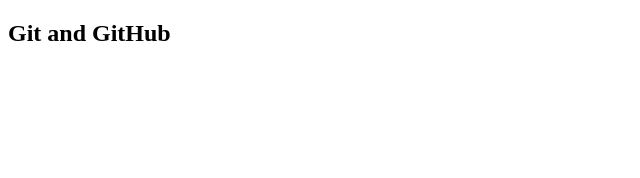
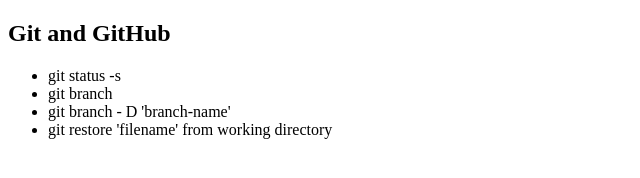
Before and after one commit to amanuelbelete95/mosh-hamedani-tutorial, a plain HTML site: page index.html in a window 1280 px wide. Shown: the whole page, without its empty margins (0-640 px from the left). Drawn offline with Linux system fonts and the light colour scheme.

Commit message:
git commands

```diff
--- a/index.html
+++ b/index.html
@@ -8,5 +8,11 @@
   </head>
   <body>
     <h2>Git and GitHub</h2>
+    <ul class="gitCommands">
+      <li>git status -s</li>
+      <li>git branch</li>
+      <li>git branch - D 'branch-name'</li>
+      <li>git restore 'filename' from working directory</li>
+    </ul>
   </body>
 </html>
```
